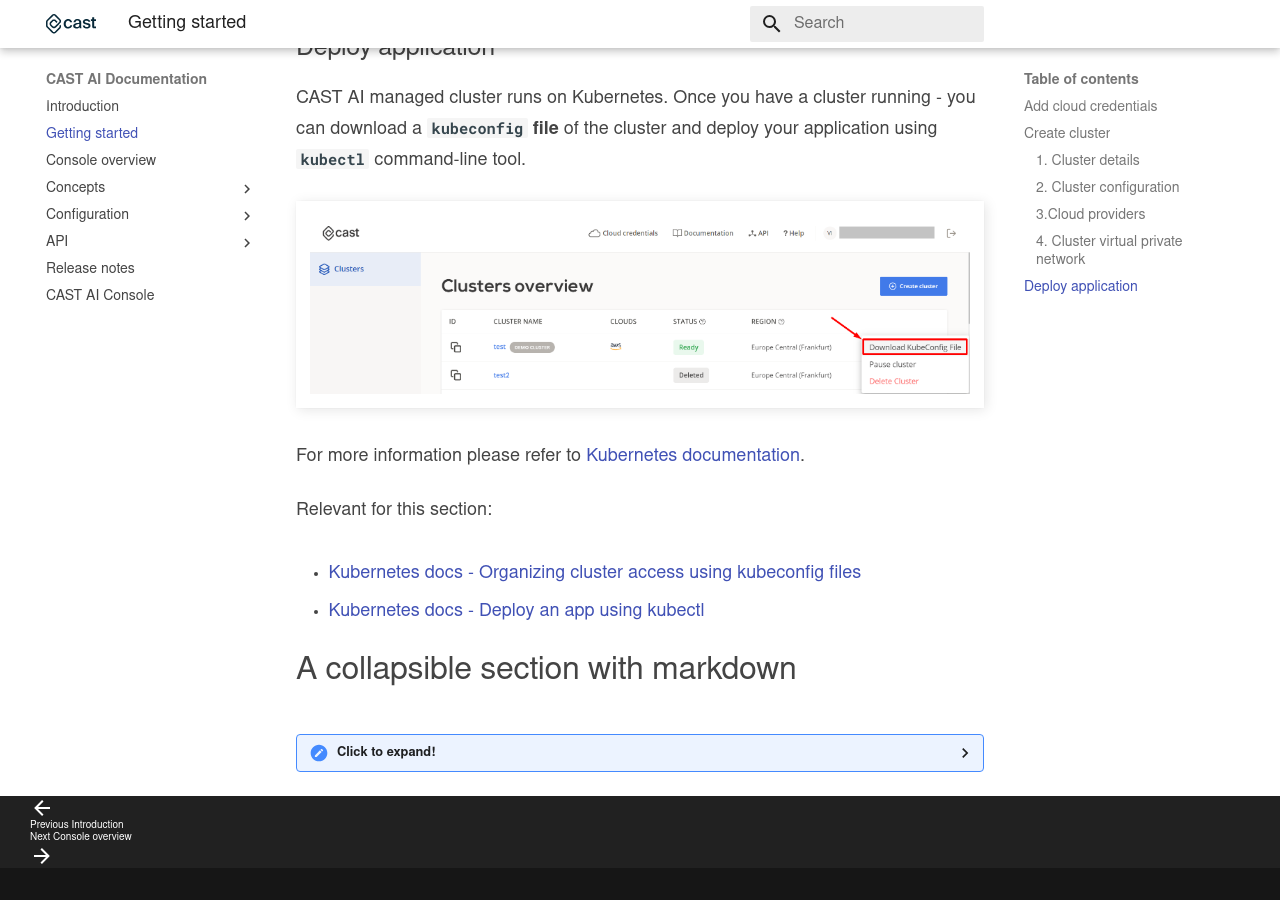
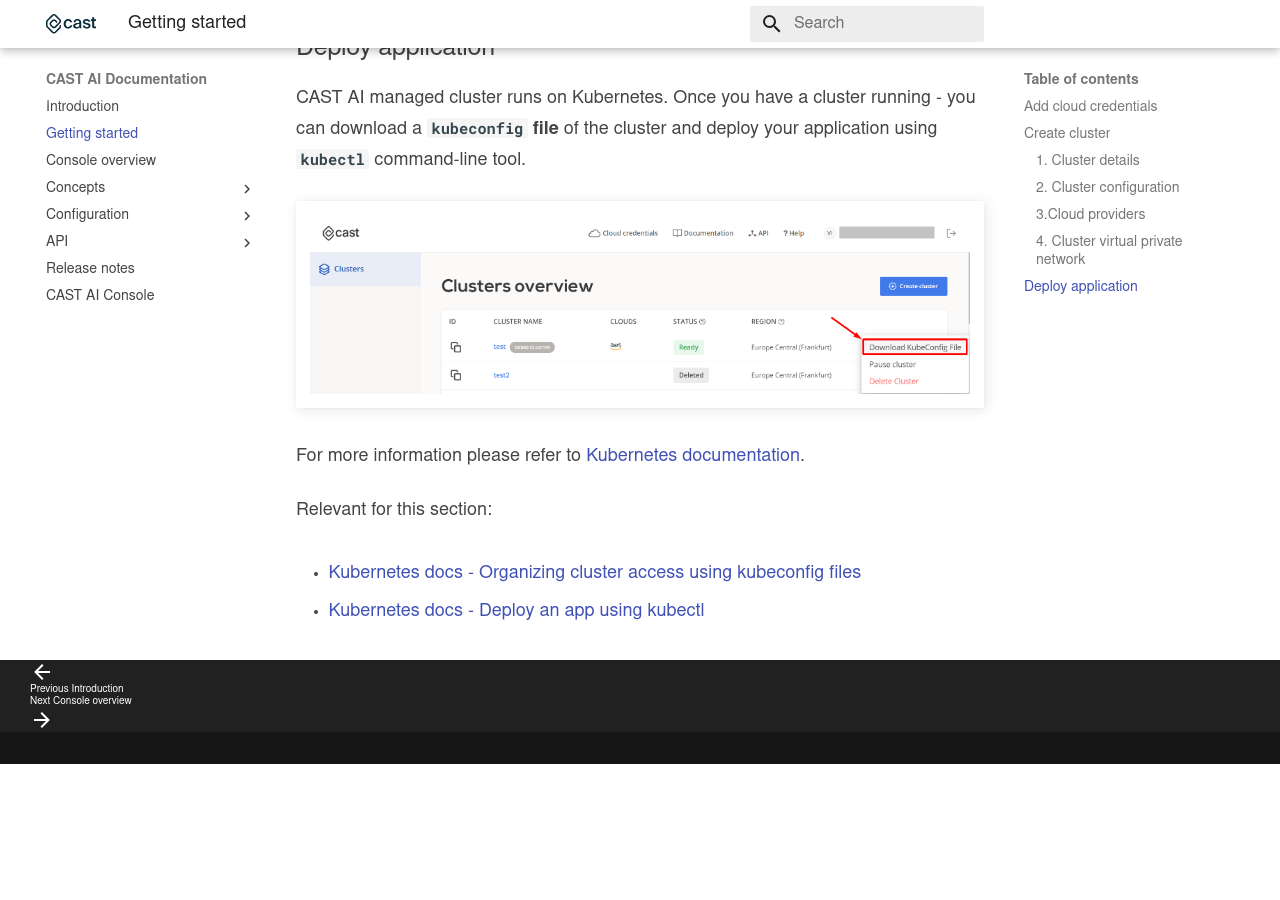
Before and after one commit to castai/docs, an MkDocs documentation site: the page built from docs/getting-started.md, in a window 1280 px wide and 900 px high, scrolled down 2300 px. Built offline with MkDocs 1.6.1 and Material for MkDocs 9.7.7, drawn with Linux system fonts in a browser that asks for light colours; some web fonts are replaced; after the commit the page ends 3064 px from its top, so only the background shows below that.

Commit message:
collapsing-section-removal

```diff
--- a/docs/getting-started.md
+++ b/docs/getting-started.md
@@ -174,14 +174,3 @@
 - [Kubernetes docs - Organizing cluster access using kubeconfig files](https://kubernetes.io/docs/concepts/configuration/organize-cluster-access-kubeconfig/)
 
 - [Kubernetes docs - Deploy an app using kubectl](https://kubernetes.io/docs/tutorials/kubernetes-basics/deploy-app/deploy-intro/)
-
-# A collapsible section with markdown
-<details>
-  <summary>Click to expand!</summary>
-
-  ## Heading
-  1. A numbered
-  2. list
-     * With some
-     * Sub bullets
-</details>
```
